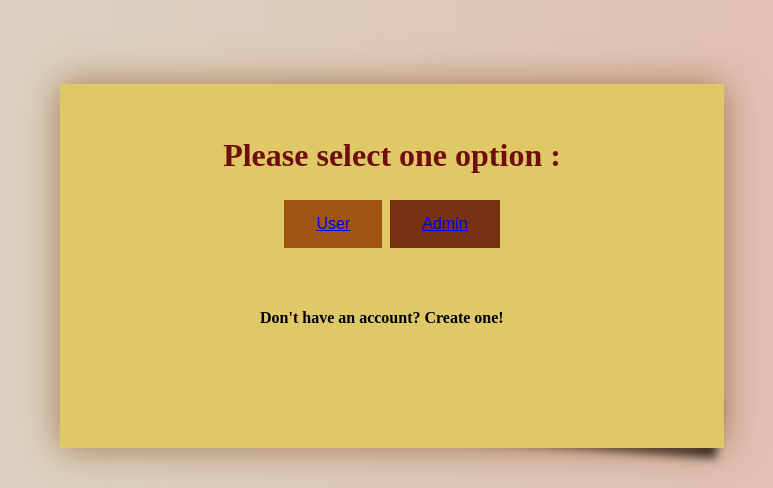
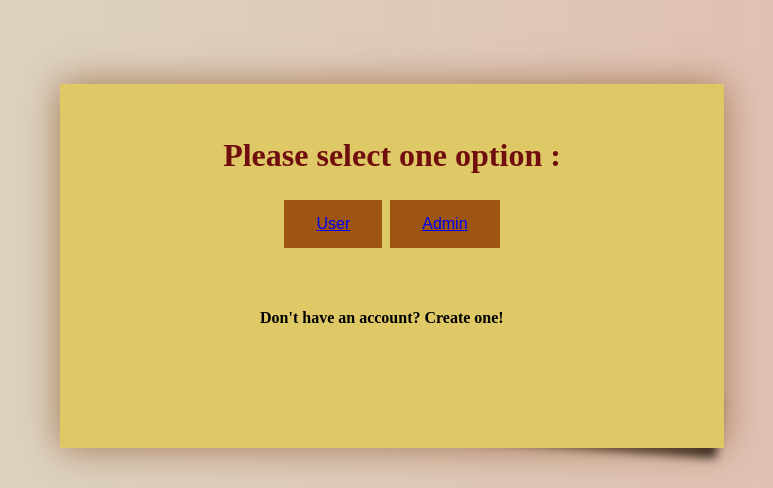
Before and after one commit to ManshaKhattar/infydataq, a Django app: page /page1/ in a window 1280 px wide. Shown: the part 134-622 px from the top of the page, without its empty margins (248-1021 px from the left). Run offline with Django 4.2, Linux system fonts and the light colour scheme.

Commit message:
Update Page1.html

```diff
--- a/signformuser/templates/Page1.html
+++ b/signformuser/templates/Page1.html
@@ -48,7 +48,7 @@
   cursor: pointer;
 }
 
-.button1 {background-color: #773111;}
+.button1 {background-color: #9e5511;}
 .button2 {background-color: #9e5511;}
 
 #bottom {
```
